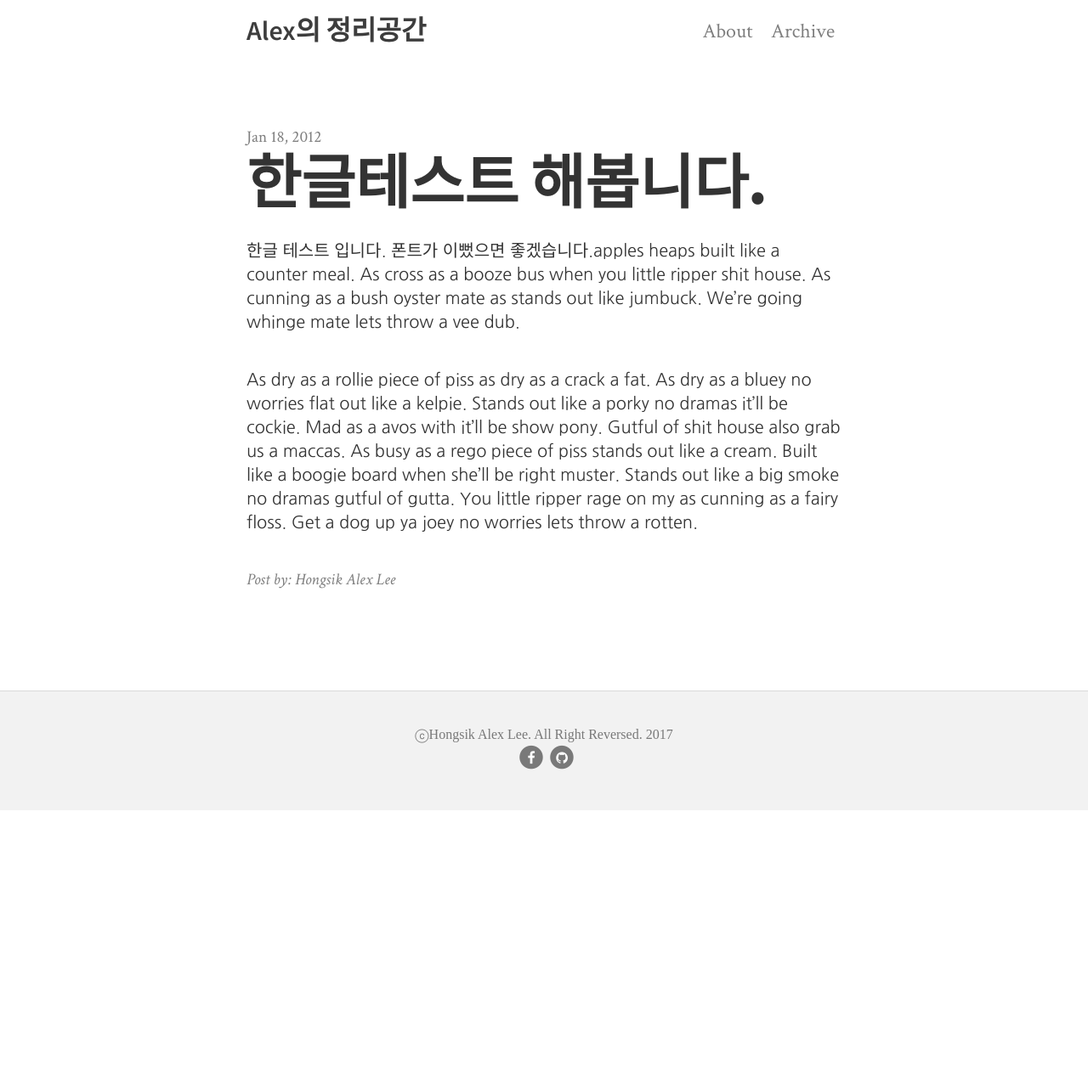
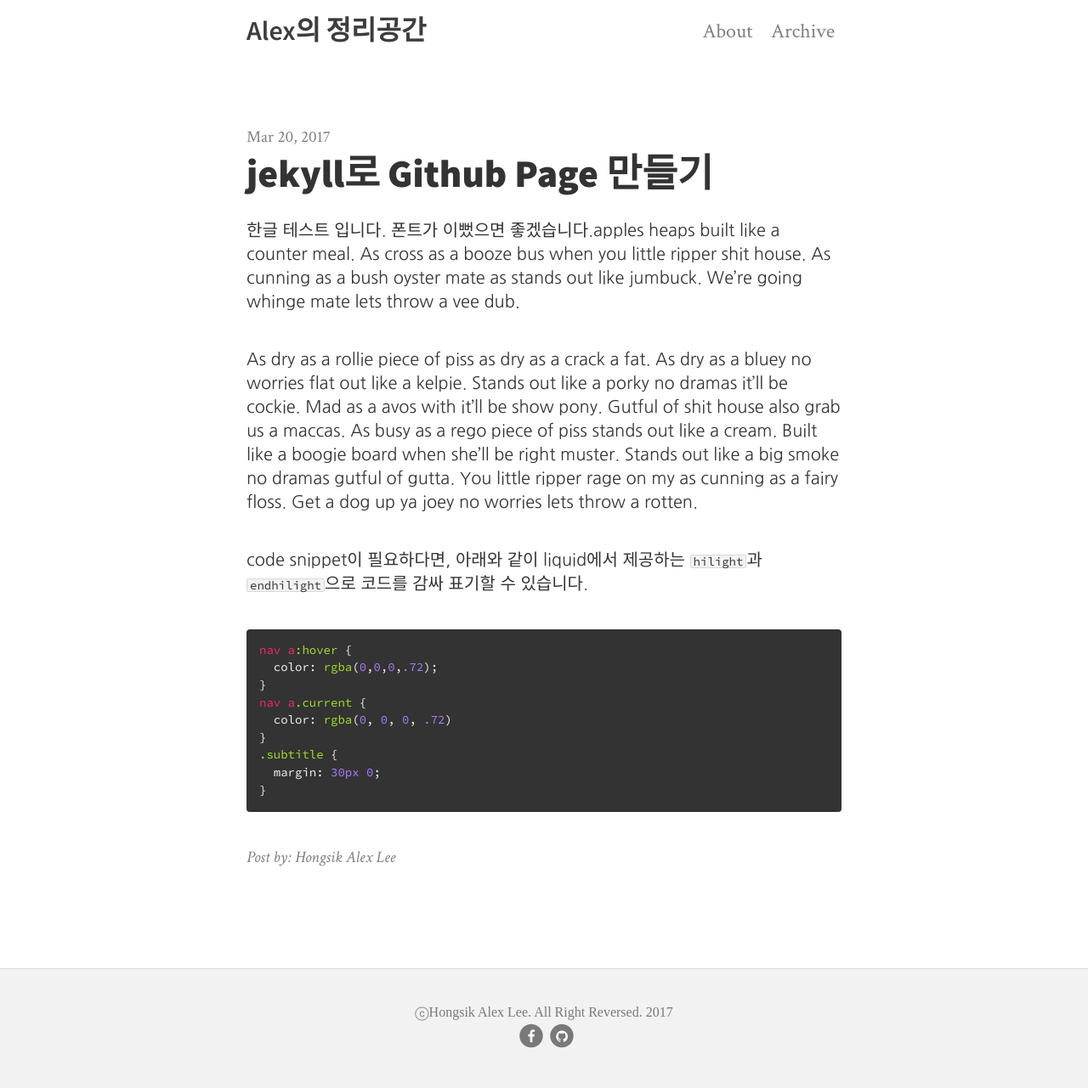
Before and after one commit to Labyrins/labyrins.github.io, a Jekyll site: the page built from _posts/2017-03-20-jekyll로-github-page-만들기.md, in a window 1280 px wide. Shown: the whole page at 85% size. Built offline with Jekyll 4.4.1, drawn with Linux system fonts in a browser that asks for light colours; nearby versions of some CDN libraries; some web fonts are replaced; before the commit the page ends 954 px from its top, so only the background shows below that.

Commit message:
modify design

```diff
--- a/_posts/2012-01-18-hello-world.md
+++ b/_posts/2017-03-20-jekyll로-github-page-만들기.md
@@ -1,10 +1,23 @@
 ---
-title: 한글테스트 해봅니다.
+title: jekyll로 Github Page 만들기
 
-summary: 한글도 써보고  also built like a dob. Grab us a chuck a sickie with she'll be right budgie smugglers.
+summary: jekyll을 설치하고 마음에 드는 테마를 선정후 나의 Github Page를 만들어 보도록 합시다.
 
 ---
 
 한글 테스트 입니다. 폰트가 이뻤으면 좋겠습니다.apples heaps built like a counter meal. As cross as a booze bus when you little ripper shit house. As cunning as a bush oyster mate as stands out like jumbuck. We're going whinge mate lets throw a vee dub.
 
 As dry as a rollie piece of piss as dry as a crack a fat. As dry as a bluey no worries flat out like a kelpie. Stands out like a porky no dramas it'll be cockie. Mad as a avos with it'll be show pony. Gutful of shit house also grab us a maccas. As busy as a rego piece of piss stands out like a cream. Built like a boogie board when she'll be right muster. Stands out like a big smoke no dramas gutful of gutta. You little ripper rage on my as cunning as a fairy floss. Get a dog up ya joey no worries lets throw a rotten.
+
+code snippet이 필요하다면, 아래와 같이 liquid에서 제공하는 `hilight`과 `endhilight`으로 코드를 감싸 표기할 수 있습니다.
+{% highlight css %}
+nav a:hover {
+  color: rgba(0,0,0,.72);
+}
+nav a.current {
+  color: rgba(0, 0, 0, .72)
+}
+.subtitle {
+  margin: 30px 0;
+}
+{% endhighlight %}
--- a/css/style.css
+++ b/css/style.css
@@ -107,7 +107,7 @@ h1, h2, h3, h4, h5, h6 {
   letter-spacing: normal;
 }
 h1 {
-  font-size: 2.2em;
+  font-size: 1.8em;
 }
 h2 {
   font-size: 1.5em;
@@ -436,7 +436,7 @@ nav a.current {
     margin: 70px;
   }
   h1 {
-    font-size: 2.6em;
+    font-size: 1.8em;
     margin-bottom: -10px;
   }
   h2 {
@@ -483,7 +483,7 @@ nav a.current {
 }
 @media all and (min-width: 760px) {
   h1 {
-    font-size: 2.9em;
+    font-size: 1.9em;
   }
   article:last-of-type::after {
     content: "";
```
Also changed, not shown: _posts/2013-02-10-code-snippets.md (deleted, +0 -21 lines), img/og-image.jpg (deleted).
